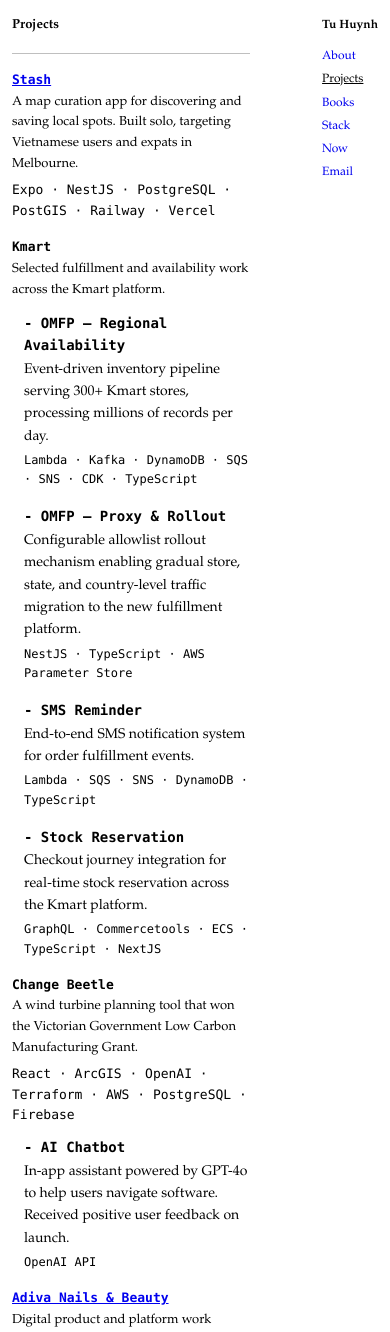
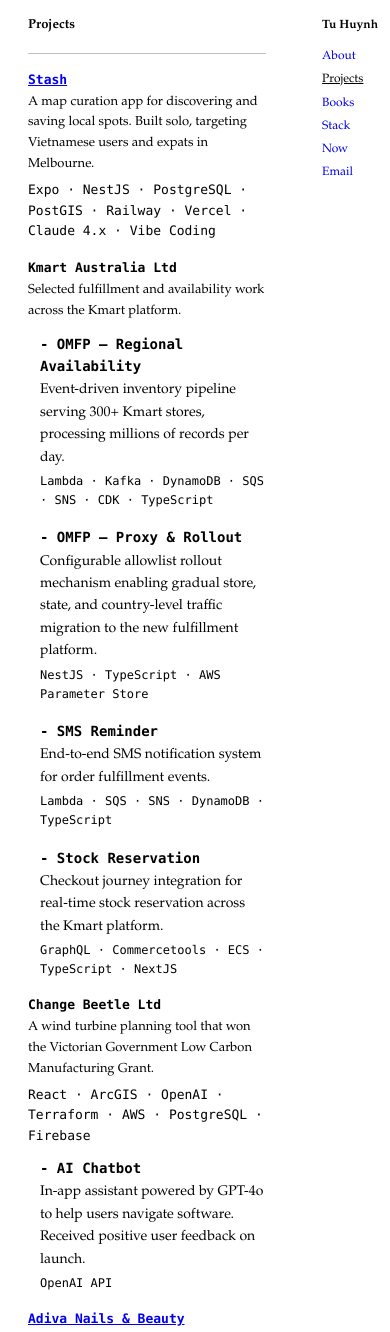
Before and after one commit to kthuynh1610/personal-website, a React (Vite) app: page /projects in a window 390 px wide. Shown: the top 1332 px of the page. Built offline with nearby package versions, Linux system fonts and the light colour scheme.

Commit message:
Commit all pending workspace changes

```diff
--- a/src/pages/Projects.jsx
+++ b/src/pages/Projects.jsx
@@ -3,11 +3,11 @@
     name: 'Stash',
     url: 'https://stashmap.me',
     desc: 'A map curation app for discovering and saving local spots. Built solo, targeting Vietnamese users and expats in Melbourne.',
-    meta: 'Expo · NestJS · PostgreSQL · PostGIS · Railway · Vercel',
+    meta: 'Expo · NestJS · PostgreSQL · PostGIS · Railway · Vercel · Claude 4.x · Vibe Coding',
     status: 'active',
   },
   {
-    name: 'Kmart',
+    name: 'Kmart Australia Ltd',
     url: null,
     desc: 'Selected fulfillment and availability work across the Kmart platform.',
     highlights: [
@@ -35,7 +35,7 @@
     status: 'shipped',
   },
   {
-    name: 'Change Beetle',
+    name: 'Change Beetle Ltd',
     url: null,
     desc: 'A wind turbine planning tool that won the Victorian Government Low Carbon Manufacturing Grant.',
     meta: 'React · ArcGIS · OpenAI · Terraform · AWS · PostgreSQL · Firebase ',
--- a/src/style.css
+++ b/src/style.css
@@ -74,6 +74,7 @@
   width: 100%;
   min-width: 0;
   max-width: 520px;
+  margin-left: 80px;
   margin-right: auto;
 }
 
@@ -460,6 +461,10 @@
     gap: 16px;
   }
 
+  .site-main {
+    margin-left: 16px;
+  }
+
   h1 {
     font-size: 13px;
     margin-bottom: 10px;
```
Also changed, not shown: 1 other file (tests, documents, lock files or other folders).
